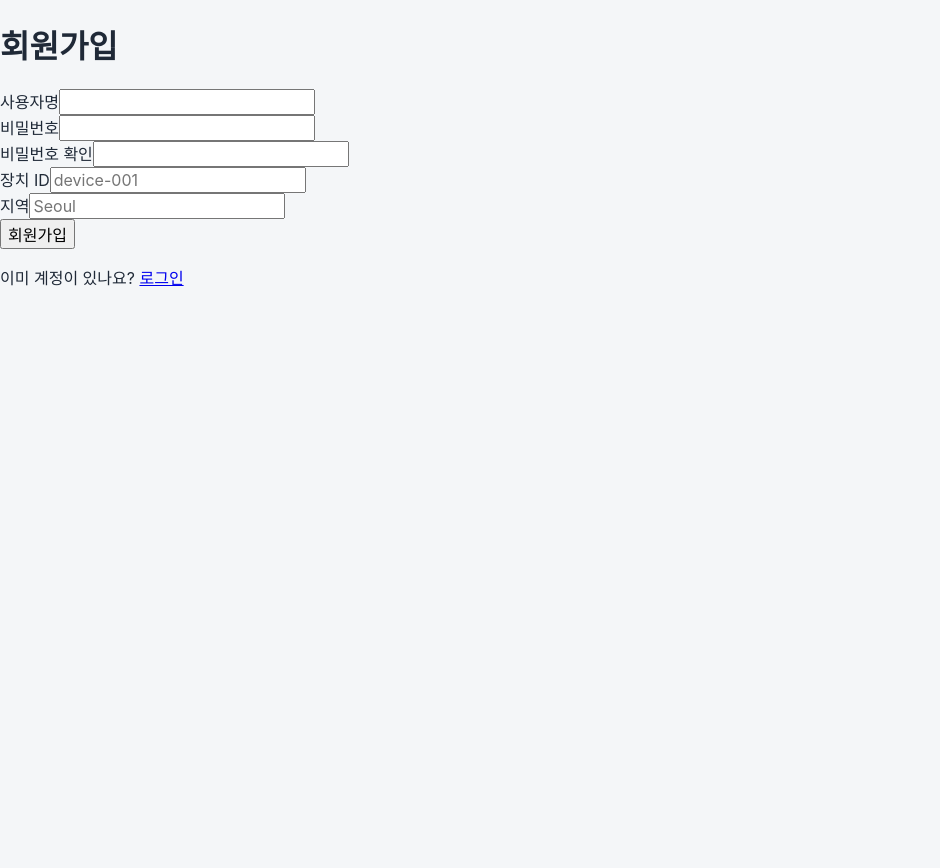
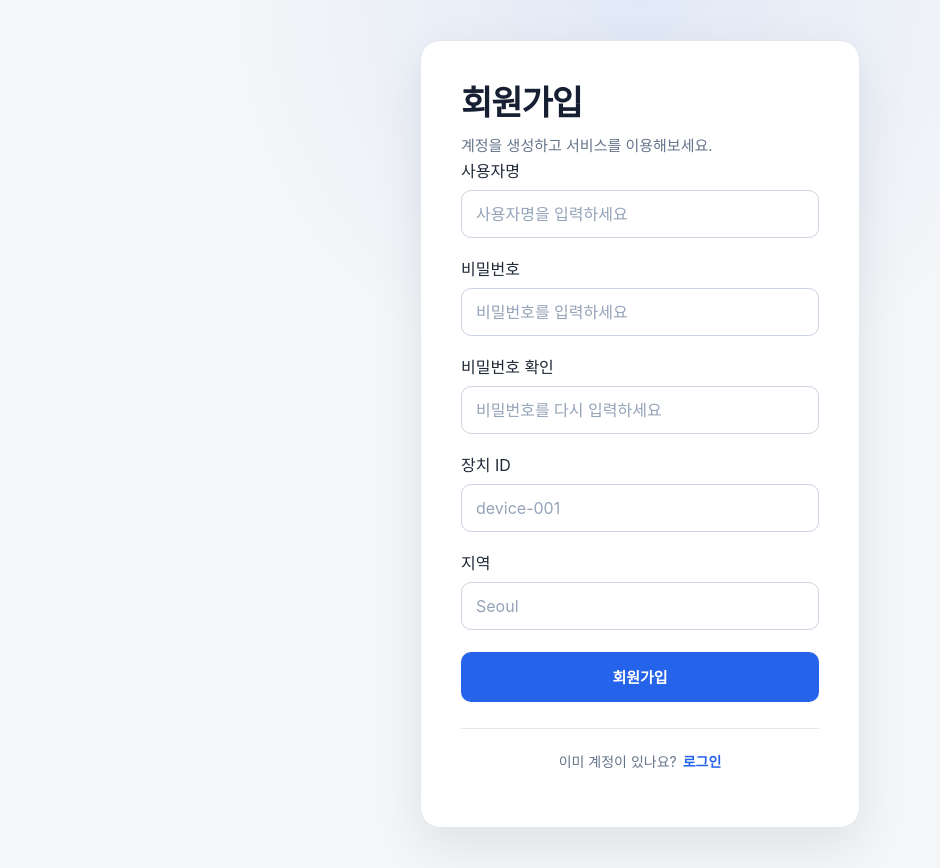
Before and after one commit to anywheremoon/AIconics, a React (Vite) app in the folder frontend/: page /register in a window 1280 px wide. Shown: the whole page, without its empty margins (0-940 px from the left). Before the commit the page ends 800 px from the top, so only its background shows below. Built offline with nearby package versions, Linux system fonts and the light colour scheme; no server answers.

Commit message:
Register창 수정

```diff
--- a/frontend/src/pages/RegisterPage.jsx
+++ b/frontend/src/pages/RegisterPage.jsx
@@ -1,4 +1,4 @@
-//회원가입 화면
+// 회원가입 화면
 import { useState } from "react";
 import { useNavigate, Link } from "react-router-dom";
 
@@ -70,45 +70,56 @@ function RegisterPage() {
   };
 
   return (
-    <main>
-      <h1>회원가입</h1>
+    <main className="auth-page">
+      <div className="auth-card">
+        <h1 className="auth-title">회원가입</h1>
+        <p className="auth-description">
+          계정을 생성하고 서비스를 이용해보세요.
+        </p>
 
-      <form onSubmit={handleSubmit}>
-        <div>
-          <label>사용자명</label>
+        <form className="auth-form" onSubmit={handleSubmit}>
+          <div className="auth-field">
+            <label htmlFor="username">사용자명</label>
             <input
+              id="username"
               name="username"
               value={form.username}
               onChange={handleChange}
+              placeholder="사용자명을 입력하세요"
               disabled={loading}
             />
           </div>
 
-        <div>
-          <label>비밀번호</label>
+          <div className="auth-field">
+            <label htmlFor="password">비밀번호</label>
             <input
+              id="password"
               type="password"
               name="password"
               value={form.password}
               onChange={handleChange}
+              placeholder="비밀번호를 입력하세요"
               disabled={loading}
             />
           </div>
 
-        <div>
-          <label>비밀번호 확인</label>
+          <div className="auth-field">
+            <label htmlFor="passwordConfirm">비밀번호 확인</label>
             <input
+              id="passwordConfirm"
               type="password"
               name="passwordConfirm"
               value={form.passwordConfirm}
               onChange={handleChange}
+              placeholder="비밀번호를 다시 입력하세요"
               disabled={loading}
             />
           </div>
 
-        <div>
-          <label>장치 ID</label>
+          <div className="auth-field">
+            <label htmlFor="deviceId">장치 ID</label>
             <input
+              id="deviceId"
               name="deviceId"
               value={form.deviceId}
               onChange={handleChange}
@@ -117,9 +128,10 @@ function RegisterPage() {
             />
           </div>
 
-        <div>
-          <label>지역</label>
+          <div className="auth-field">
+            <label htmlFor="location">지역</label>
             <input
+              id="location"
               name="location"
               value={form.location}
               onChange={handleChange}
@@ -130,14 +142,22 @@ function RegisterPage() {
 
           {error && <p className="error-message">{error}</p>}
 
-        <button type="submit" disabled={loading}>
+          <button
+            className="auth-submit-button"
+            type="submit"
+            disabled={loading}
+          >
             {loading ? "가입 중..." : "회원가입"}
           </button>
         </form>
 
-      <p>
-        이미 계정이 있나요? <Link to="/login">로그인</Link>
+        <p className="auth-footer">
+          이미 계정이 있나요?{" "}
+          <Link to="/login" className="auth-link">
+            로그인
+          </Link>
         </p>
+      </div>
     </main>
   );
 }
```
Lines whose indentation alone changed are shown as unchanged.
